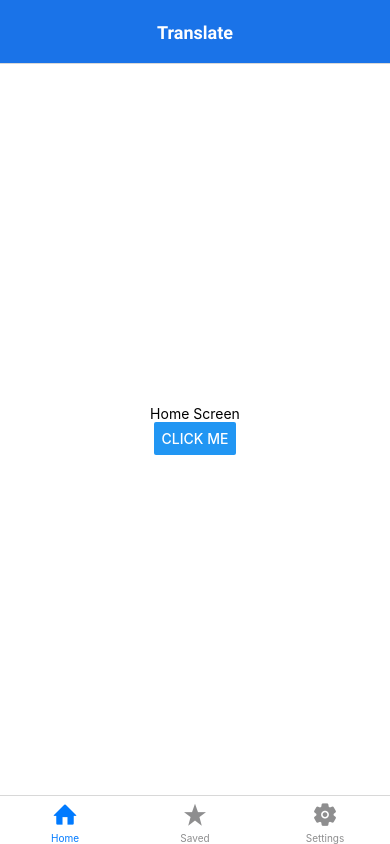
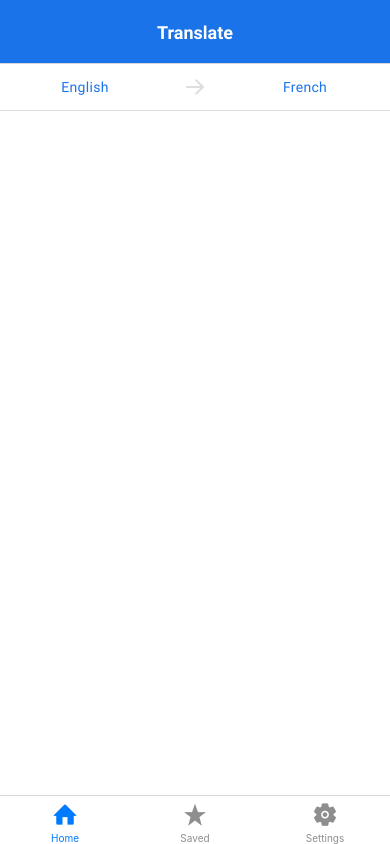
Before and after one commit to ekalrozhan/google_translate_react_native_v1, a React Native app: screen /Home in a window 390 px wide. Built offline with nearby package versions, Linux system fonts and the light colour scheme.

Commit message:
style select language button

```diff
--- a/screens/HomeScreen.js
+++ b/screens/HomeScreen.js
@@ -1,16 +1,33 @@
-
-import { Button, StyleSheet, Text, View } from "react-native";
+import { StyleSheet, TouchableOpacity, View, Text } from "react-native";
+import { AntDesign } from "@expo/vector-icons";
+import colors from "../utils/colors";
 
 export default function HomeScreen(props) {
   return (
     <View style={styles.container}>
-      <Text>Home Screen</Text>
-      <Button
-        title="Click Me"
-        onPress={() => {
-          props.navigation.navigate("screen2");
-        }}
-      />
+      <View style={styles.languageContainer}>
+        <TouchableOpacity
+          style={styles.languageOption}
+          onPress={() => {
+            console.log("pressed");
+          }}
+        >
+          <Text style={styles.languageOptionText}>English</Text>
+        </TouchableOpacity>
+
+        <View style={styles.arrowContainer}>
+          <AntDesign name="arrowright" size={24} color={colors.lightGrey} />
+        </View>
+
+        <TouchableOpacity
+          style={styles.languageOption}
+          onPress={() => {
+            console.log("pressed");
+          }}
+        >
+          <Text style={styles.languageOptionText}>French</Text>
+        </TouchableOpacity>
+      </View>
     </View>
   );
 }
@@ -19,7 +36,29 @@ const styles = StyleSheet.create({
   container: {
     flex: 1,
     backgroundColor: "#fff",
+  },
+  languageContainer: {
+    flexDirection: "row",
+    borderBottomColor: colors.lightGrey,
+    borderBottomWidth: 1,
+  },
+
+  languageOption: {
+    flex: 1,
+    alignItems: "center",
+    justifyContent: "center",
+    paddingVertical: 15,
+  },
+
+  arrowContainer: {
+    width: 50,
     alignItems: "center",
     justifyContent: "center",
   },
+
+  languageOptionText: {
+    color: colors.primary,
+    fontFamily: "regular",
+    letterSpacing: 0.3,
+  },
 });
--- a/utils/colors.js
+++ b/utils/colors.js
@@ -1,3 +1,4 @@
 export default {
   primary: "#1a73e8",
+  lightGrey: "#dedede",
 };
```
